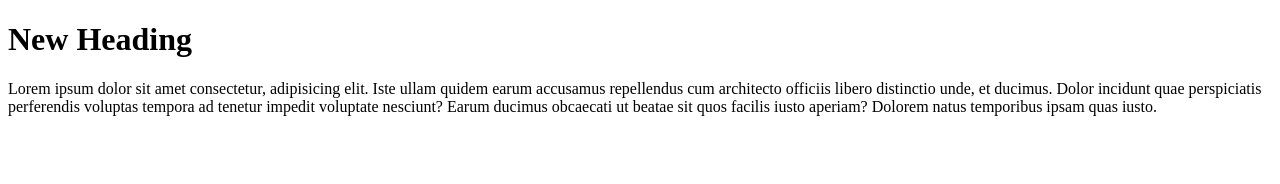
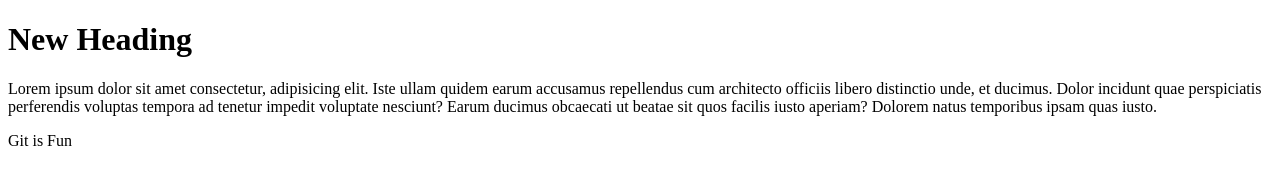
Before and after one commit to gurbensira/MyFirstRepoTest, a plain HTML site: page index.html in a window 1280 px wide. Drawn offline with Linux system fonts and the light colour scheme.

Commit message:
Update index.html
add section

```diff
--- a/index.html
+++ b/index.html
@@ -15,6 +15,9 @@
         tempora ad tenetur impedit voluptate nesciunt? Earum ducimus obcaecati ut beatae sit quos facilis iusto aperiam?
         Dolorem natus temporibus ipsam quas iusto.
     </p>
+    <section>
+        <p>Git is Fun</p>
+    </section>
 </body>
 
 </html>
```
